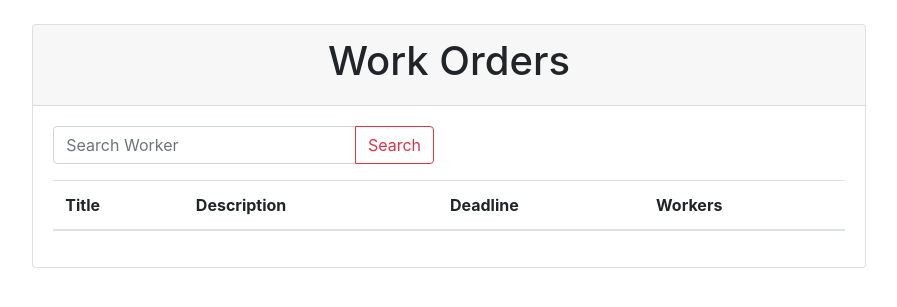
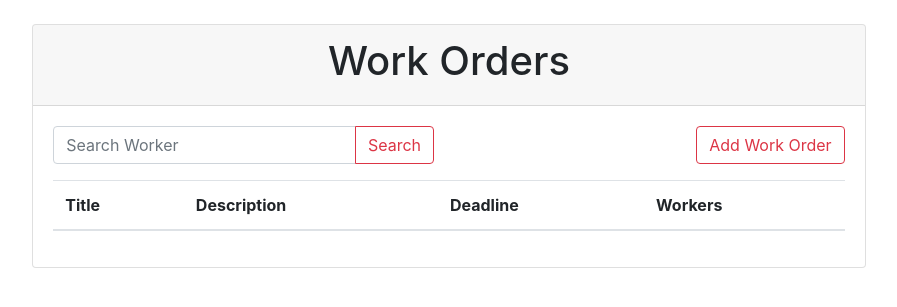
Before and after one commit to arviesan24/work-order, a Django app: page / in a window 1280 px wide. Shown: the part 56-363 px from the top of the page, without its empty margins (191-1088 px from the left). Run offline with Django 3.2, Linux system fonts and the light colour scheme; the visitor is signed in with stand-in values (Sample User, id 1); lists and menus that the app fills with data are empty; some libraries are stand-ins or nearby versions.

Commit message:
Modify search bar component template to give way for add Work Order button

```diff
--- a/templates/home.html
+++ b/templates/home.html
@@ -6,7 +6,14 @@
 <div id="app" class="card col-md-8 offset-md-2 mt-4 px-0">
   <div class="card-header text-center"><h1>Work Orders</h1></div>
   <div class="card-body">
-    <search-bar v-on:emitted-search-text="getSearchText($event)"></search-bar>
+    <div class="row">
+      <div class="col-sm-6 mb-3">
+        <search-bar v-on:emitted-search-text="getSearchText($event)"></search-bar>
+      </div>
+      <div class="col-sm-6 mb-3">
+        <button class="btn btn-outline-danger float-right">Add Work Order</button>
+      </div>
+    </div>
     <workorder-list v-bind:work-orders="workOrders"></workorder-list>
   </div>
 </div>
@@ -33,12 +40,10 @@ Vue.component('search-bar', {
     }
   },
   template: `
-    <div class="row">
-      <div class="input-group col-sm-6 mb-3">
-        <input type="text" v-model:value="searchText" class="form-control" placeholder="Search Worker" aria-label="Search Worker">
-        <div class="input-group-append">
-          <button class="btn btn-outline-danger" v-on:click="emitSearchValue(searchText)">Search</button>
-        </div>
+    <div class="input-group">
+      <input type="text" v-model:value="searchText" class="form-control" placeholder="Search Worker" aria-label="Search Worker">
+      <div class="input-group-append">
+        <button class="btn btn-outline-danger" v-on:click="emitSearchValue(searchText)">Search</button>
       </div>
     </div>
   `
```
